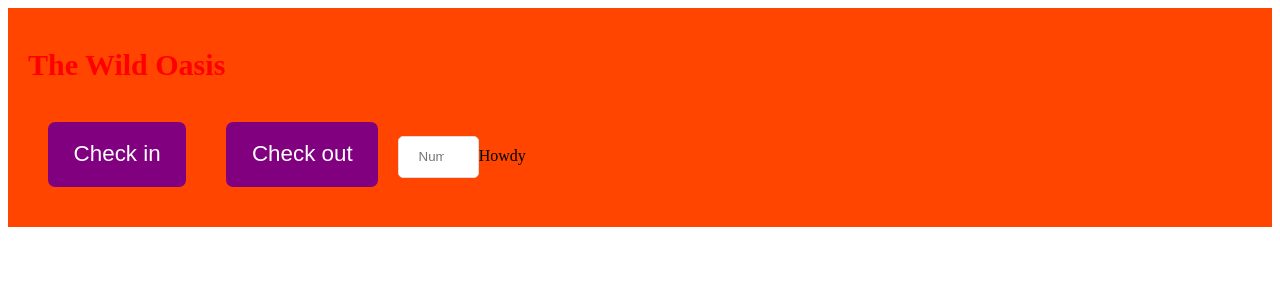
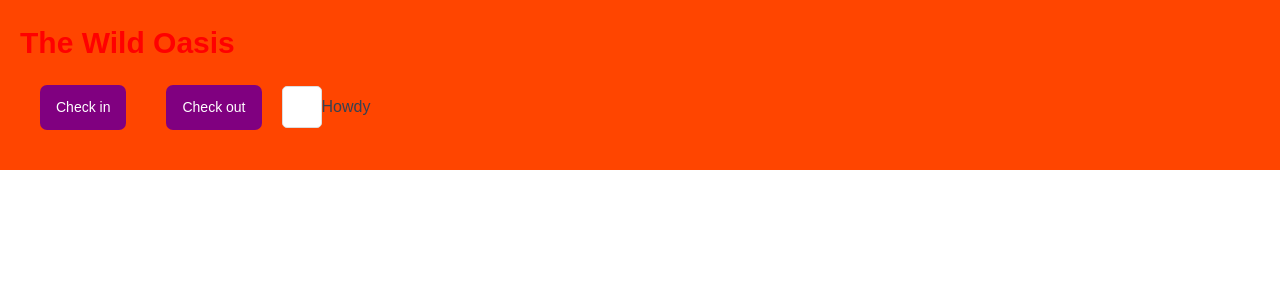
Before and after one commit to p-kordana/wild-oasis, a React (Vite) app: page / in a window 1280 px wide. Shown: the top 300 px of the page. Built offline with nearby package versions, Linux system fonts and the light colour scheme.

Commit message:
create GlobalStyles

```diff
--- a/src/App.jsx
+++ b/src/App.jsx
@@ -1,6 +1,7 @@
 import { RouterProvider, createBrowserRouter } from "react-router-dom";
 import Secret, { loader as secretLoader } from "./utils/Secret";
 import styled from "styled-components";
+import GlobalStyles from "./styles/GlobalStyles";
 
 const H1 = styled.h1`
   font-size: 30px;
@@ -43,6 +44,8 @@ const router = createBrowserRouter([
 
 function App() {
   return (
+    <>
+      <GlobalStyles />
       <StyledApp>
         <H1>The Wild Oasis</H1>
         <Button>Check in</Button>
@@ -50,6 +53,7 @@ function App() {
         <Input type="number" placeholder="Number of guests" />
         <RouterProvider router={router} />
       </StyledApp>
+    </>
   );
 }
 
--- a/src/styles/index.css
+++ b/src/styles/GlobalStyles.js
@@ -1,17 +1,6 @@
-/*
-<link rel="preconnect" href="https://fonts.googleapis.com" />
-<link rel="preconnect" href="https://fonts.gstatic.com" crossorigin />
-<link
-  href="https://fonts.googleapis.com/css2?family=Poppins:wght@400;500;600;700&display=swap"
-  rel="stylesheet"
-/>
-<link
-  href="https://fonts.googleapis.com/css2?family=Sono:wght@400;500;600&display=swap"
-  rel="stylesheet"
-/>
-*/
+import { createGlobalStyle } from "styled-components";
 
-/* Colors adapted from https://tailwindcss.com/docs/customizing-colors */
+const GlobalStyles = createGlobalStyle`
 
 :root {
   /* Indigo */
@@ -194,3 +183,8 @@ FOR DARK MODE
 --image-grayscale: 10%;
 --image-opacity: 90%;
 */
+
+
+`;
+
+export default GlobalStyles;
```
Lines whose indentation alone changed are shown as unchanged.
